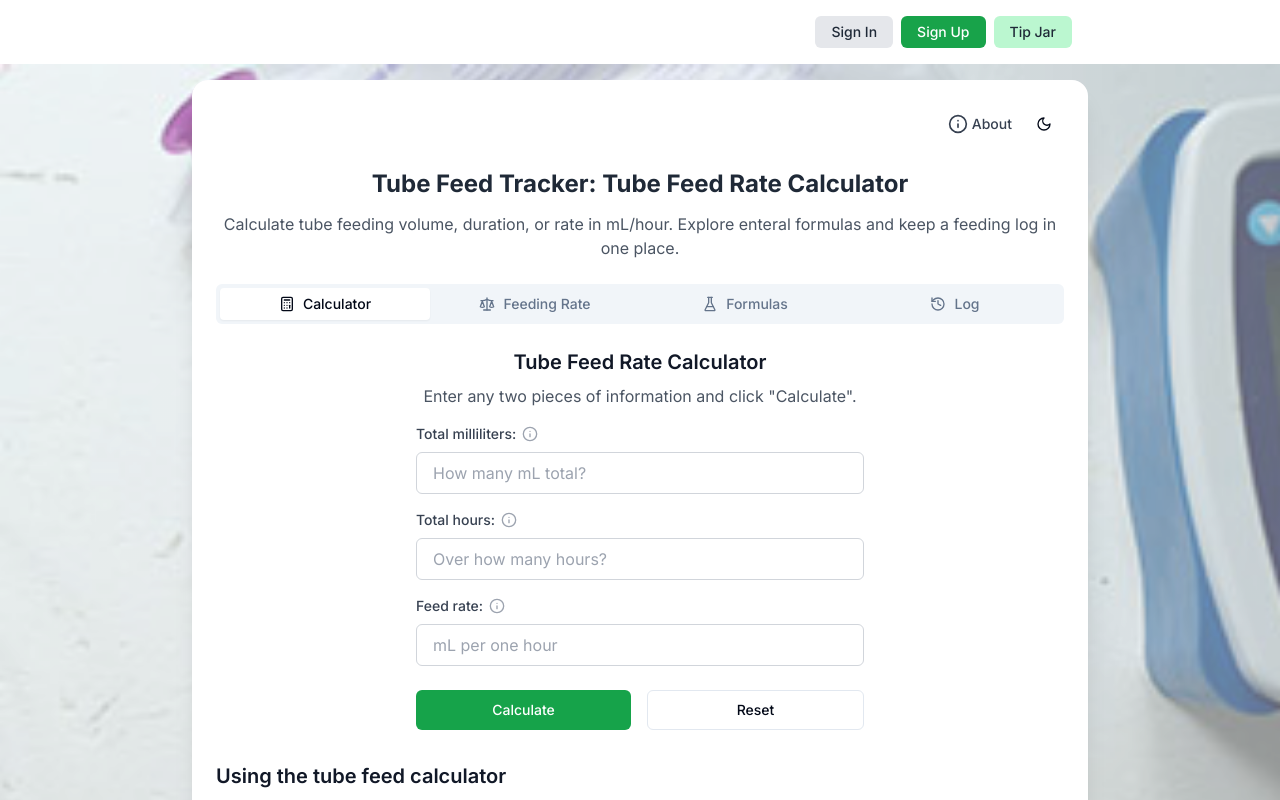
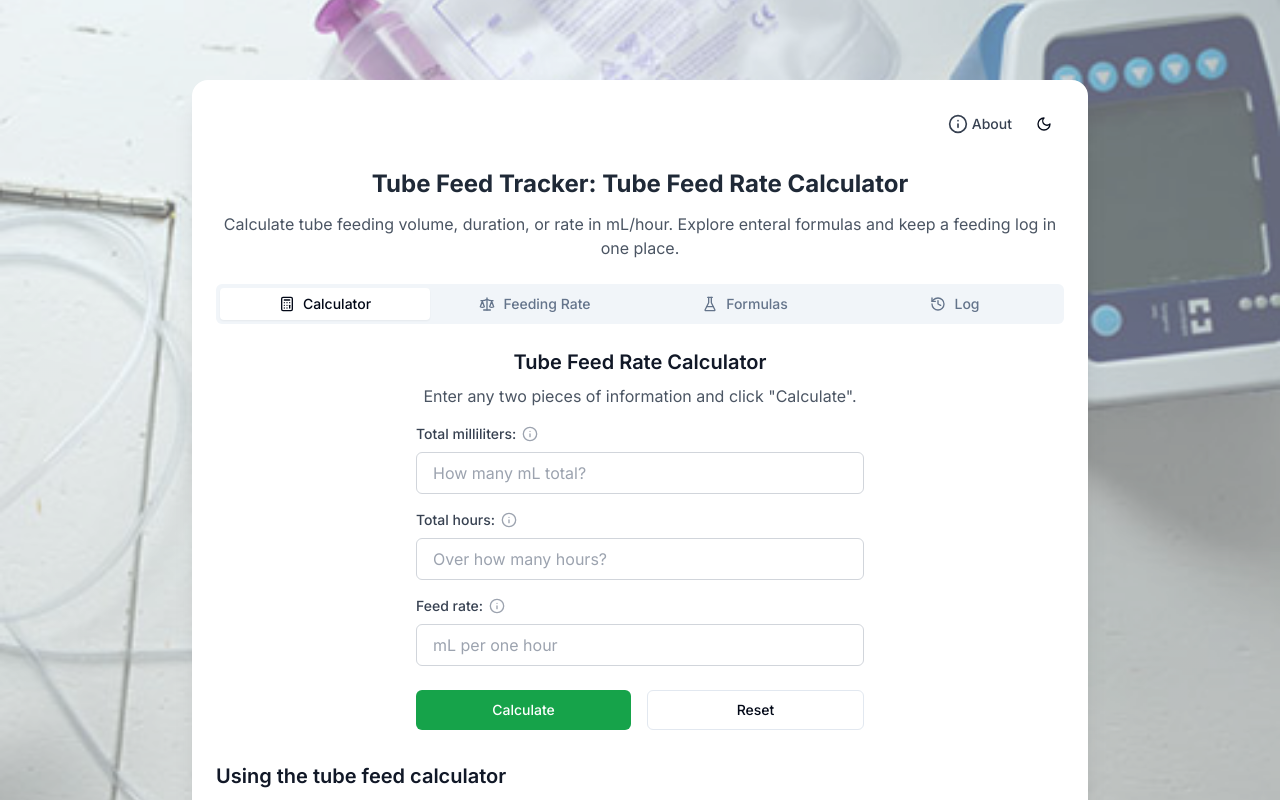
Before and after one commit to roxyrodbeck/TubeFeedTracker26, a Next.js app: page / in a window 1280 px wide. Shown: the top 800 px of the page. Built offline with nearby package versions, Linux system fonts and the light colour scheme; no server answers.

Commit message:
Keep homepage background fixed to viewport

```diff
--- a/app/page.tsx
+++ b/app/page.tsx
@@ -18,9 +18,9 @@ export default function Home() {
 
   return (
     <div className="min-h-screen flex items-center justify-center p-4 relative">
-      <div className="absolute inset-0 bg-gradient-to-br from-blue-50 to-purple-50 dark:from-gray-900 dark:to-gray-800" />
+      <div className="fixed inset-0 bg-gradient-to-br from-blue-50 to-purple-50 dark:from-gray-900 dark:to-gray-800" />
       <div
-        className="absolute inset-0 bg-cover bg-center opacity-60 dark:opacity-40"
+        className="fixed inset-0 bg-cover bg-center opacity-60 dark:opacity-40"
         style={{ backgroundImage: "url(/tube-feed-supplies-500.jpg)" }}
       />
       <script
```
